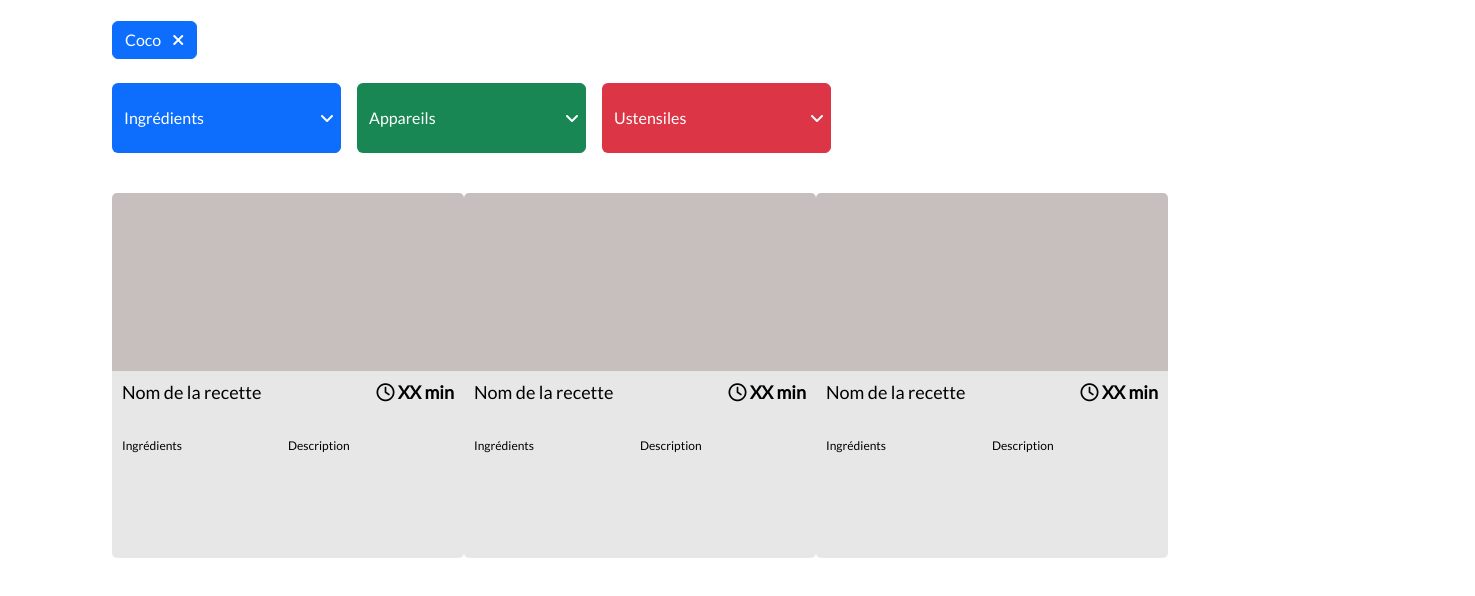
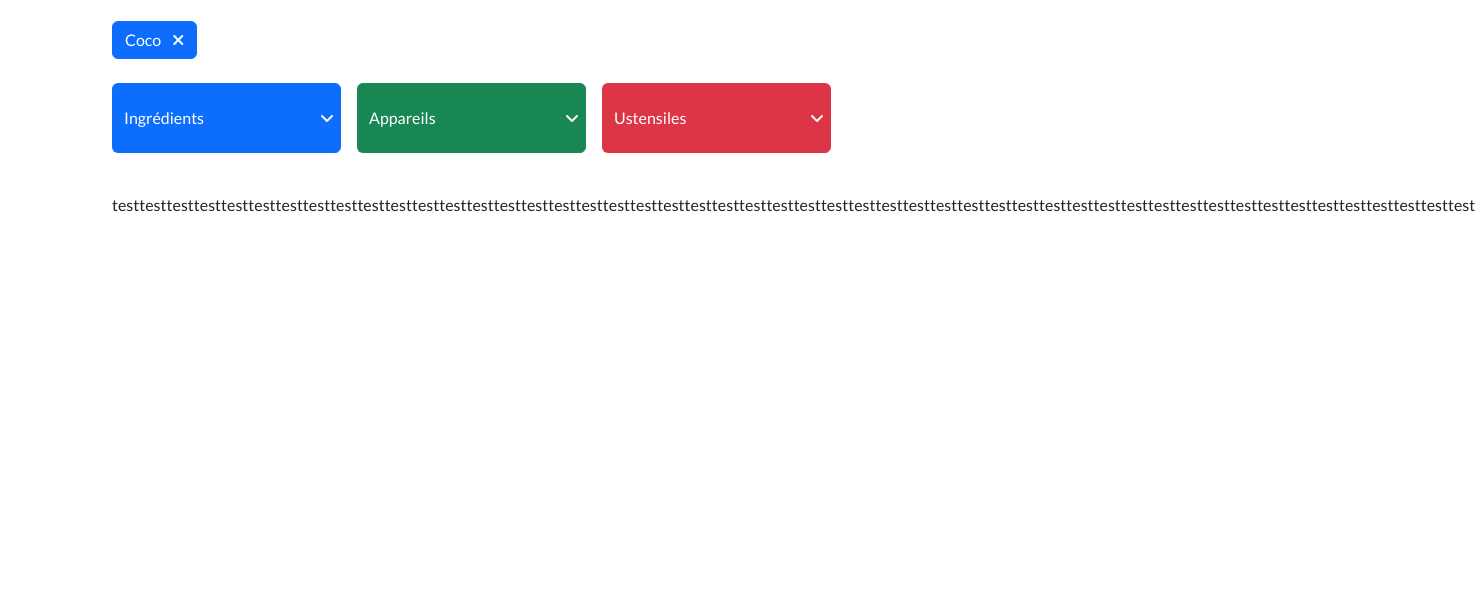
Before and after one commit to aplainea/Les-petits-plats, a website with bundled scripts: page index.html in a window 1280 px wide. Shown: the part 228-824 px from the top of the page, 1475 px wide, since content can reach past the window. After the commit the page ends 800 px from the top, so only its background shows below. Built offline with nearby package versions, Linux system fonts and the light colour scheme.

Commit message:
feat(recipes): start to show recipes with templates

```diff
--- a/index.html
+++ b/index.html
@@ -137,7 +137,7 @@
             <section class="container">
                 <div id="recipes" class="d-flex justify-content-between">
                     <!-- Recipe 1 -->
-                    <div class="card mb-4">
+                    <!-- <div class="card mb-4">
                         <div class="card__img"></div>
                         <div class="card__description">
                             <div class="card__description--header">
@@ -151,9 +151,9 @@
                                 <p class="card__description--preparation">Description</p>
                             </div>
                         </div>
-                    </div>
+                    </div> -->
                     <!-- Recipe 2 -->
-                    <div class="card mb-4">
+                    <!-- <div class="card mb-4">
                         <div class="card__img"></div>
                         <div class="card__description">
                             <div class="card__description--header">
@@ -167,9 +167,9 @@
                                 <p class="card__description--preparation">Description</p>
                             </div>
                         </div>
-                    </div>
+                    </div> -->
                     <!-- Recipe 3 -->
-                    <div class="card mb-4">
+                    <!-- <div class="card mb-4">
                         <div class="card__img"></div>
                         <div class="card__description">
                             <div class="card__description--header">
@@ -183,7 +183,7 @@
                                 <p class="card__description--preparation">Description</p>
                             </div>
                         </div>
-                    </div>
+                    </div> -->
                 </div>
             </section>
         </main>
--- a/src/scripts/App.js
+++ b/src/scripts/App.js
@@ -1,24 +1,28 @@
 import { RecipeApi } from './api/RecipeApi.js';
 import { RecipesFactory } from './factories/RecipesFactory.js';
+import { showCardsRecipes } from './components/Recipes.js';
 
 class App {
     constructor() {
-        this._recipeApi = new RecipeApi('./src/data/recipes.json');
+        this.recipeApi = new RecipeApi('./src/data/recipes.json');
+        this.recipes = [];
     }
 
     // Home Page
     async homePage() {
         // Get all recipes data
-        const allRecipesData = await this._recipeApi.getAllRecipes();
+        this.recipes = await this.recipeApi.getAllRecipes();
 
         // Check if we have all recipes data
-        if (allRecipesData) {
+        if (this.recipes !== []) {
             // Use Factory
-            const Recipes = allRecipesData.map((recipe) => new RecipesFactory(recipe, 'RecipeApi'));
+            const Recipes = this.recipes.map((recipe) => new RecipesFactory(recipe, 'RecipeApi'));
 
             // All recipes data
             console.log('===[ All recipes data ]===');
             console.log(Recipes);
+
+            showCardsRecipes(Recipes);
         }
     }
 }
--- /dev/null
+++ b/src/scripts/components/Recipes.js
@@ -0,0 +1,19 @@
+import { RecipeCard } from '../templates/RecipeCard.js';
+
+// Show Recipes
+export function showCardsRecipes(recipes) {
+    const recipesWrapper = document.getElementById('recipes');
+
+    if (recipes.length === 0) {
+        // Error message
+        const message = document.createElement('p');
+        message.textContent = `Aucun résultat trouvé.`;
+        recipesWrapper.appendChild(message);
+    } else {
+        // Create templates
+        recipes.forEach((recipe) => {
+            const recipeTempalte = new RecipeCard(recipe);
+            recipesWrapper.appendChild(recipeTempalte.createRecipeCard());
+        });
+    }
+}
--- /dev/null
+++ b/src/scripts/templates/RecipeCard.js
@@ -0,0 +1,18 @@
+class RecipeCard {
+    constructor(recipe) {
+        this.recipe = recipe;
+    }
+
+    // Create Recipe Card
+    createRecipeCard() {
+        // generate dynamics recipe card
+        const recipeCard = document.createElement('div');
+        const content = `
+        test
+        `;
+        recipeCard.innerHTML = content;
+        return recipeCard;
+    }
+}
+
+export { RecipeCard };
```
